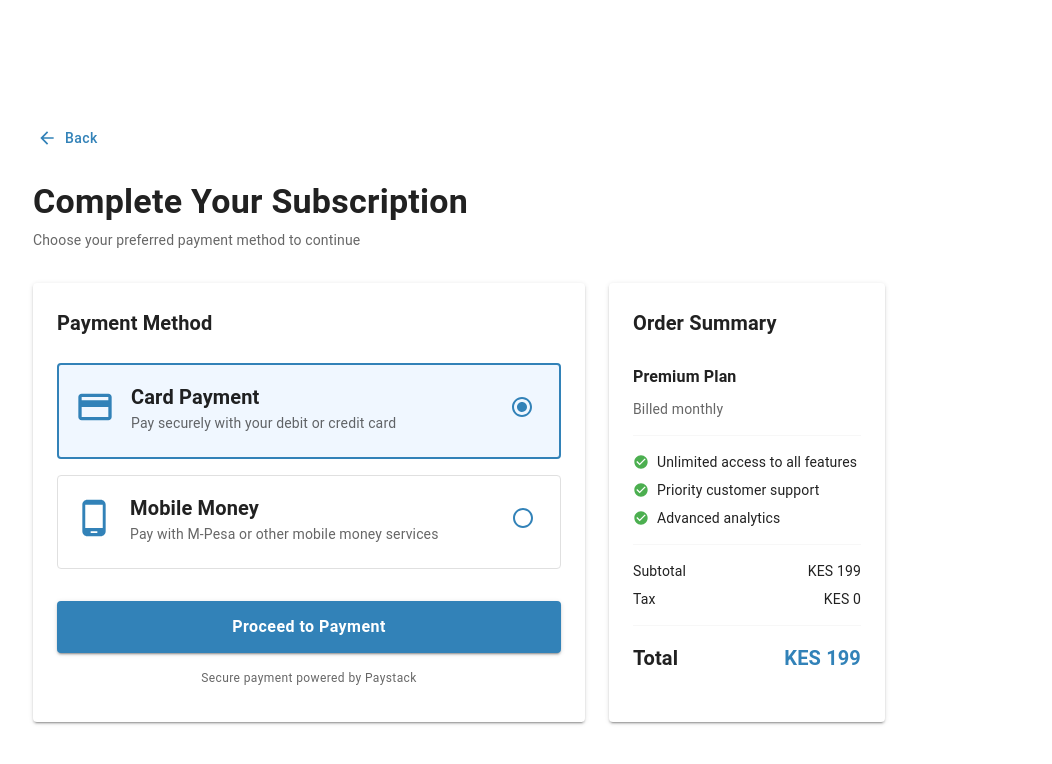
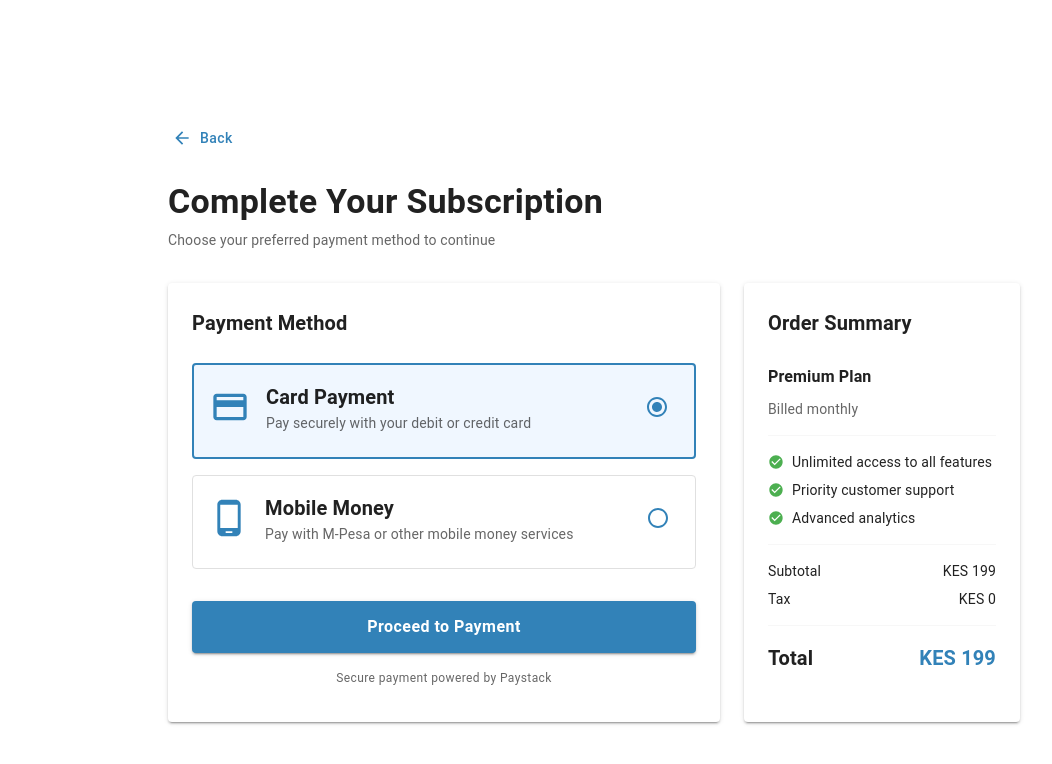
Before and after one commit to biz-mkononi/biz-mkononi-frontend-3, a React (Vite) app: page /payments/1 in a window 1280 px wide. Shown: the top 764 px of the page, without its empty margins (181-1233 px from the left). Built offline with nearby package versions, Linux system fonts and the light colour scheme.

Commit message:
fix: Correct authorization URL access in payment initiation and enhance subscription status warning display

```diff
--- a/src/hooks/payments/useIntiatePayment.tsx
+++ b/src/hooks/payments/useIntiatePayment.tsx
@@ -39,7 +39,7 @@ const useInitiatePayment = (): UseMutationResult<
 
   return useMutation(initiatePayment, {
     onSuccess: (data) => {
-      window.location.href = data.data.authorizationUrl;
+      window.location.href = data.authorizationUrl;
       queryClient.invalidateQueries(['payments']);
     },
     onError: (error) => {
--- a/src/routes/Routes.tsx
+++ b/src/routes/Routes.tsx
@@ -1,4 +1,4 @@
-import React, { Suspense, lazy, useContext, useState } from 'react';
+import React, { Suspense, lazy, useContext, useState, useEffect } from 'react';
 import { Navigate, Route, Routes } from 'react-router-dom';
 
 import PrivateRoute from './PrivateRoute';
@@ -13,13 +13,14 @@ import InactiveAccountPage from '../screens/Payments/InactiveAccountPage';
 import PaymentPage from '../screens/Payments/PaymentPage';
 import useAuthToken from '../hooks/common/useAuthToken';
 
-const RoutesFile = () => {
-  const { token } = useAuthToken();
-  const { data, isLoading } = useSubscriptionStatus();
+import Alert from '@mui/material/Alert';
+import AlertTitle from '@mui/material/AlertTitle';
+import IconButton from '@mui/material/IconButton';
+import CloseIcon from '@mui/icons-material/Close';
+import Button from '@mui/material/Button';
 
-  const ProductDetails = lazy(
-    () => import('../screens/Products/ProductDetails'),
-  );
+// Lazy load all screens
+const ProductDetails = lazy(() => import('../screens/Products/ProductDetails'));
 const UpdateProductDetails = lazy(
   () => import('../screens/Products/UpdateProductDetails'),
 );
@@ -35,25 +36,17 @@ const RoutesFile = () => {
 );
 const AddBusiness = lazy(() => import('../screens/Businesses/AddBusiness'));
 const AddSale = lazy(() => import('../screens/Sales/AddSale'));
-  const CustomersList = lazy(
-    () => import('../screens/customers/CustomersList'),
-  );
+const CustomersList = lazy(() => import('../screens/customers/CustomersList'));
 const AddCustomer = lazy(() => import('../screens/customers/NewCustomer'));
 const AddSupplier = lazy(() => import('../screens/suppliers/NewSupplier'));
-  const SuppliersList = lazy(
-    () => import('../screens/suppliers/SuppliersList'),
-  );
+const SuppliersList = lazy(() => import('../screens/suppliers/SuppliersList'));
 const BusinessList = lazy(() => import('../screens/Businesses/BusinessList'));
 const NewCategory = lazy(() => import('../screens/Products/NewCategory'));
-  const CategoriesList = lazy(
-    () => import('../screens/Products/CategoriesList'),
-  );
+const CategoriesList = lazy(() => import('../screens/Products/CategoriesList'));
 const AddProduct = lazy(() => import('../screens/Products/AddProduct'));
 const ProductsList = lazy(() => import('../screens/Products/ProductList'));
 const NewEmployee = lazy(() => import('../screens/Employees/NewEmployee'));
-  const EmployeesList = lazy(
-    () => import('../screens/Employees/EmployeesList'),
-  );
+const EmployeesList = lazy(() => import('../screens/Employees/EmployeesList'));
 const PayEmployee = lazy(() => import('../screens/Employees/PayEmployee'));
 const EmployeesSalaries = lazy(
   () => import('../screens/Employees/EmployeesSalaries'),
@@ -95,9 +88,7 @@ const RoutesFile = () => {
 const AddExpense = lazy(() => import('../screens/Finance/AddExpense'));
 const Income = lazy(() => import('../screens/Finance/Income'));
 const Expense = lazy(() => import('../screens/Finance/Expense'));
-  const ExpenseDetails = lazy(
-    () => import('../screens/Finance/ExpenseDetails'),
-  );
+const ExpenseDetails = lazy(() => import('../screens/Finance/ExpenseDetails'));
 const IncomeDetails = lazy(() => import('../screens/Finance/IncomeDetails'));
 const UpdateExpenseDetails = lazy(
   () => import('../screens/Finance/UpdateExpenseDetails'),
@@ -118,8 +109,28 @@ const RoutesFile = () => {
 const RevenueInsights = lazy(
   () => import('../screens/Insights/RevenueInsights'),
 );
+
+const RoutesFile = () => {
+  const { token } = useAuthToken();
+  const { data, isLoading } = useSubscriptionStatus();
+  const { businessId } = useContext(DataContext);
+  const theme = useTheme();
+
+  const drawerWidth = 270;
   const [mobileOpen, setMobileOpen] = useState(false);
   const [isClosing, setIsClosing] = useState(false);
+
+  const [lastDismissed, setLastDismissed] = useState(() => {
+    return localStorage.getItem('billingWarningLastDismissed');
+  });
+
+  // Reset dismissal if status changes to critical (optional)
+  useEffect(() => {
+    if (data?.status === 'billing-due') {
+      localStorage.removeItem('billingWarningDismissed');
+      setWarningDismissed(false);
+    }
+  }, [data?.status]);
 
   const handleDrawerClose = () => {
     setIsClosing(true);
@@ -135,26 +146,86 @@ const RoutesFile = () => {
       setMobileOpen(!mobileOpen);
     }
   };
-  // eslint-disable-next-line
-  const theme = useTheme();
-  const { businessId } = useContext(DataContext);
-  const drawerWidth = 270;
-  const notEligible =
-    data?.status === 'inactive' || data?.status === 'billing-due';
 
-  // Only show loading when token exists and subscription data is loading
+  const status = data?.status || '';
+  const notEligible = status === 'inactive';
+  const showWarning = ['billing-due', 'grace', 'extension'].includes(status);
+  const HOURS_24 = 24 * 60 * 60 * 1000;
+
+  const shouldShowWarning =
+    showWarning &&
+    (!lastDismissed || Date.now() - Number(lastDismissed) > HOURS_24);
+
+  // Show loading only when authenticated and fetching subscription
   if (token !== null && isLoading) {
     return (
-      <div className="text-center">
+      <Box
+        display="flex"
+        justifyContent="center"
+        alignItems="center"
+        minHeight="100vh"
+      >
         <CircularProgress color="success" />
-      </div>
+      </Box>
     );
   }
 
   return (
-    <Box sx={{ display: 'flex' }}>
+    <Box sx={{ display: 'flex', flexDirection: 'column', minHeight: '100vh' }}>
       <CssBaseline />
 
+      {/* Sticky Warning Banner */}
+      {shouldShowWarning && (
+        <Alert
+          severity="warning"
+          variant="filled"
+          action={
+            <>
+              <Button
+                component="a"
+                href={`/payments/${token?.user.id}`}
+                color="inherit"
+                size="small"
+                sx={{ fontWeight: 'bold', minWidth: 'auto', px: 2 }}
+              >
+                Pay Now
+              </Button>
+              <IconButton
+                size="small"
+                aria-label="close warning"
+                color="inherit"
+                onClick={() => {
+                  const now = Date.now();
+                  setLastDismissed(now);
+                  localStorage.setItem('billingWarningLastDismissed', now);
+                }}
+              >
+                <CloseIcon fontSize="small" />
+              </IconButton>
+            </>
+          }
+          sx={{
+            position: 'sticky',
+            top: 0,
+            zIndex: theme.zIndex.drawer + 1,
+            borderRadius: 0,
+            py: 1.5,
+            boxShadow: 2,
+            '& .MuiAlert-message': {
+              flexGrow: 1,
+              pr: 2,
+            },
+          }}
+        >
+          <AlertTitle sx={{ fontWeight: 600, marginBottom: 0.5 }}>
+            Trial Ended – Action Required
+          </AlertTitle>
+          Your trial has ended. Please complete payment to continue using all
+          features.
+        </Alert>
+      )}
+
+      {/* App Bar & Sidebar (only if eligible) */}
       {token !== null && !notEligible && (
         <>
           <AppMenuBar
@@ -170,32 +241,39 @@ const RoutesFile = () => {
         </>
       )}
 
+      {/* Main Content */}
+      <Box
+        component="main"
+        sx={{
+          flexGrow: 1,
+          p: { xs: 2, sm: 3 },
+          width: { sm: `calc(100% - ${drawerWidth}px)` },
+          ml: { sm: `${drawerWidth}px` },
+          transition: theme.transitions.create('margin', {
+            easing: theme.transitions.easing.sharp,
+            duration: theme.transitions.duration.leavingScreen,
+          }),
+        }}
+      >
+        {/* Offset for AppBar */}
+        {!notEligible && <Toolbar />}
+
         <Suspense
           fallback={
-          <div className="flex justify-center items-center mt-3">
+            <Box display="flex" justifyContent="center" mt={4}>
               <div
                 className="spinner-grow inline-block w-8 h-8 bg-current rounded-full opacity-0 text-blue-600"
                 role="status"
               >
                 <span className="visually-hidden">Loading...</span>
               </div>
-          </div>
+            </Box>
           }
         >
-        {/* <AppBar/> */}
-
-        <Box
-          component="main"
-          sx={{
-            flexGrow: 1,
-            p: 3,
-            width: { sm: `calc(100% - ${drawerWidth}px)` },
-          }}
-        >
-          {!notEligible && <Toolbar />}
           <Routes>
             <Route path="/inactive-account" element={<InactiveAccountPage />} />
             <Route path="/payments/:id" element={<PaymentPage />} />
+
             <Route element={<PrivateRoute />}>
               {notEligible ? (
                 <Route
@@ -390,8 +468,8 @@ const RoutesFile = () => {
               )}
             </Route>
           </Routes>
+        </Suspense>
       </Box>
-      </Suspense>
     </Box>
   );
 };
```
Lines whose indentation alone changed are shown as unchanged.
